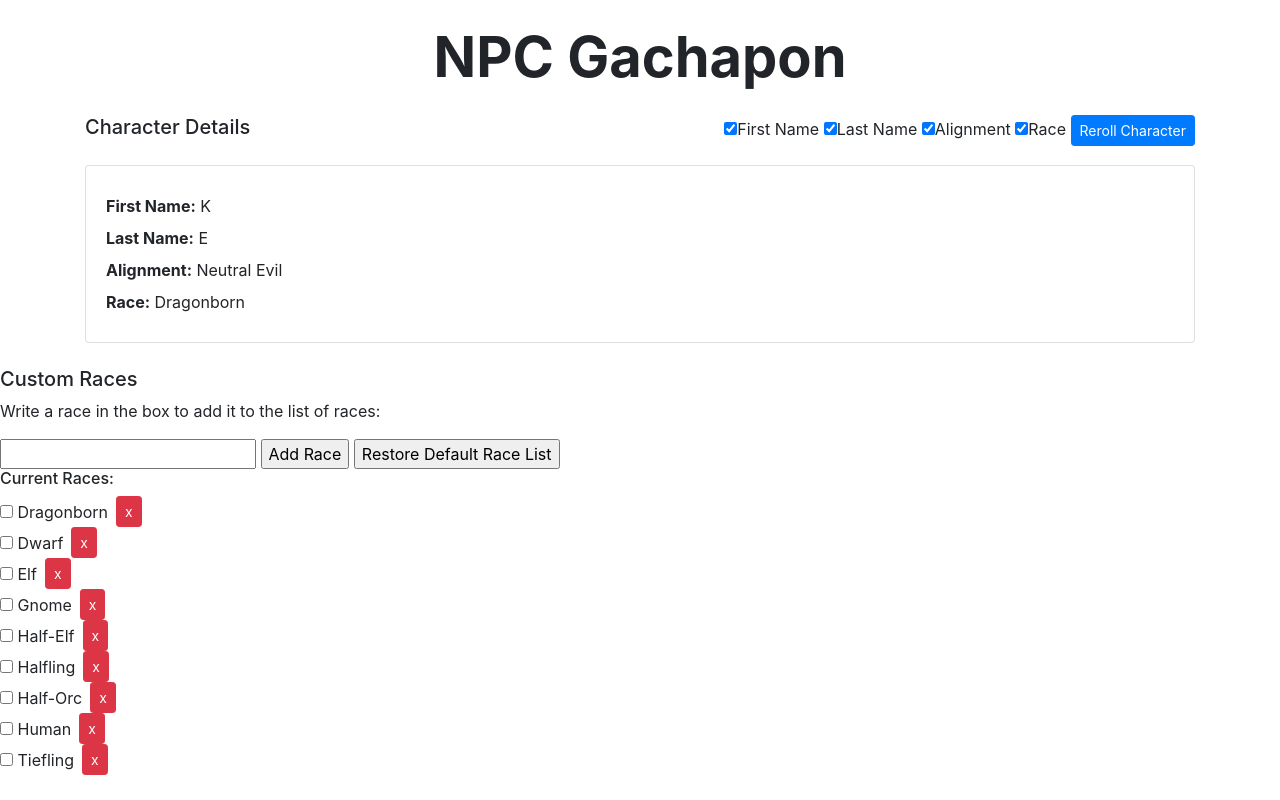
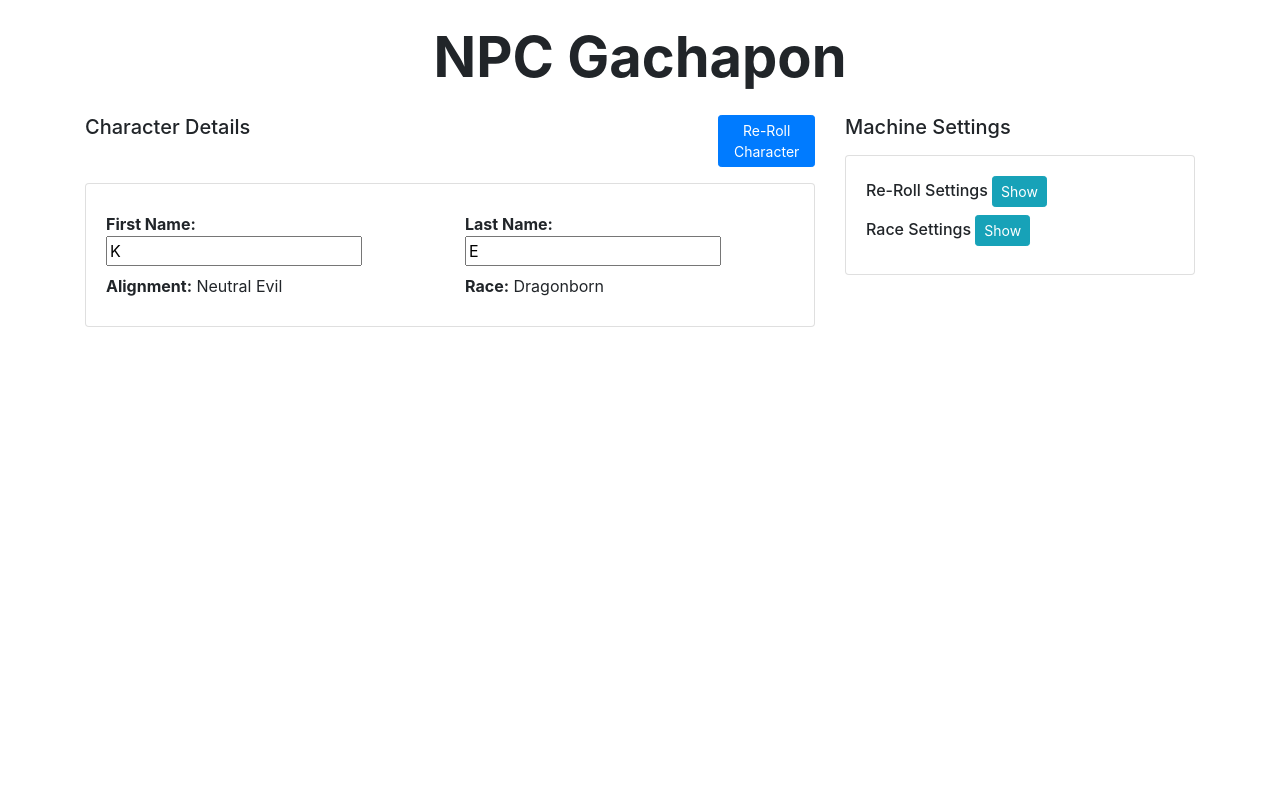
Before and after one commit to gregwht/npcgacha, a Flask app: page / in a window 1280 px wide. Run offline with Flask 3, Linux system fonts and the light colour scheme; some libraries are stand-ins or nearby versions.

Commit message:
Redesigned layout
Used Bootstrap to redesign the layout.
Now there is a left panel containing the chracter sheet, and a right panel containing the settings for character generation.
Re-Roll settings and Race settings are now hidden by default, and can be shown by clicking buttons.

```diff
--- a/app.py
+++ b/app.py
@@ -304,3 +304,17 @@ def delete_race():
 
 if __name__ == '__main__':
     app.run(debug=True)
+
+
+@app.route('/update-name', methods=['POST'])
+def update_name():
+    data = request.json
+    # Update the name based on 'type' and 'name' in 'data'
+    if data['type'] == 'first':
+        character['first_name'] = data['name']
+        print("First name updated:", character['first_name'])
+    elif data['type'] == 'last':
+        character['last_name'] = data['name']
+        print("Last name updated:", character['last_name'])
+    # Save the update to your character object or database as needed
+    return jsonify(success=True)
--- a/static/styles.css
+++ b/static/styles.css
@@ -6,3 +6,18 @@
 .clickable-text:hover {
     /* text-decoration: underline; */
 }
+
+.name-underline {
+    color: lightgray;
+}
+
+.row.align-items-center {
+    position: relative;
+}
+
+#race-settings-panel {
+    display: none; /* Initially hidden */
+    /* border: 1px solid #ccc;
+    padding: 10px;
+    background-color: white; */
+}
--- a/templates/index.html
+++ b/templates/index.html
@@ -15,69 +15,74 @@
         <h1 class="display-4 text-center mb-4 font-weight-bold">NPC Gachapon</h1>
 
         <div class="row mb-3">
+            <!-- CHARACTER SHEET -->
+            <div class="col-8">
+                <div class="row mb-3">
+                    <div class="col-10"><h5>Character Details</h5></div>
+                    <div class="col-2">
+                        <!-- Reroll character button -->
+                        <form action="/" method="post">
+                            <button type="submit" name="reroll_attribute" id="button_reroll_character" value="character" class="btn btn-primary btn-sm">Re-Roll Character</button>
+                        </form>
+                    </div>
+                </div>
+                <div class="card mt-3">
+                    <div class="card-body">
+                        <!-- First Name -->
+                        <div class="row align-items-center my-2">
                             <div class="col-6">
-                <h5>Character Details</h5>
+                                <span class="font-weight-bold clickable-text" onclick="rerollAttribute('first_name')">First Name:</span> <input type="text" id="first-name-input" value="{{ character['first_name'] }}" onblur="saveName('first')"/>
                             </div>
-            <div class="col-6 text-right">
+
+                        <!-- Last Name -->
+                            <div class="col-6">
+                                <span class="font-weight-bold clickable-text" onclick="rerollAttribute('last_name')">Last Name:</span>
+                                <input type="text" id="last-name-input" value="{{ character['last_name'] }}" onblur="saveName('last')"/>
+                            </div>
+                        </div>
+
+                        <!-- Alignment  -->
+                        <div class="row align-items-center my-2">
+                            <div class="col-6">
+                                <span class="font-weight-bold clickable-text" onclick="rerollAttribute('alignment')">Alignment:</span> {{ character['alignment'] }}
+                            </div>
+
+                        <!-- Race -->
+                            <div class="col-6">
+                                <span class="font-weight-bold clickable-text" onclick="rerollAttribute('race')">Race:</span> {{ character['race'] }}
+                            </div>
+                        </div>
+                    </div>
+                </div>
+
+            </div>
+
+            <!-- SETTINGS -->
+            <div class="col-4">
+                <h5>Machine Settings</h5>
+                <div class="card mt-3">
+                    <div class="card-body">
+
+                        <!-- RE-ROLLING SETTINGS -->
+                        <h6>Re-Roll Settings
+                            <button id="reroll-settings-button" class="btn btn-info btn-sm m1-2">Show</button>
+                        </h6>
+                        <div id="reroll-settings-panel" style="display:none;">
                             <form action="/" method="post">
                                 <!-- Checkbox to select which attributes to reroll -->
                                 <label><input type="checkbox" name="reroll_checkbox" id="checkbox_first_name" value="first_name" {{ checkbox_states['first_name'] }}>First Name</label>
                                 <label><input type="checkbox" name="reroll_checkbox" id="checkbox_last_name" value="last_name" {{ checkbox_states['last_name'] }}>Last Name</label>
                                 <label><input type="checkbox" name="reroll_checkbox" id="checkbox_alignment" value="alignment" {{ checkbox_states['alignment'] }}>Alignment</label>
                                 <label><input type="checkbox" name="reroll_checkbox" id="checkbox_race" value="race" {{ checkbox_states['race'] }}>Race</label>
-                    <!-- Reroll character button -->
-                    <button type="submit" name="reroll_attribute" id="button_reroll_character" value="character" class="btn btn-primary btn-sm">Reroll Character</button>
                             </form>
                         </div>
-        </div>
 
-        <!-- CHARACTER SHEET -->
-        <div class="card mt-3">
-            <div class="card-body">
-                <div class="row align-items-center my-2">
-                    <div class="col-3">
-                        <span class="font-weight-bold clickable-text" onclick="rerollAttribute('first_name')">First Name:</span> {{ character['first_name'] }}
-                    </div>
-                </div>
-
-                <div class="row align-items-center my-2">
-                    <div class="col-3">
-                        <span class="font-weight-bold clickable-text" onclick="rerollAttribute('last_name')">Last Name:</span> {{ character['last_name'] }}
-                    </div>
-                </div>
-<!--
-                <div class="row align-items-center my-2">
-                    <div class="col-3">
-                        <span class="font-weight-bold clickable-text">GPT Name:</span> {{ character['gpt_name'] }}
-                    </div>
-                </div> -->
-
-                <div class="row align-items-center my-2">
-                    <div class="col-3">
-                        <span class="font-weight-bold clickable-text" onclick="rerollAttribute('alignment')">Alignment:</span> {{ character['alignment'] }}
-                    </div>
-                </div>
-
-                <div class="row align-items-center my-2">
-                    <div class="col-3">
-                        <span class="font-weight-bold clickable-text" onclick="rerollAttribute('race')">Race:</span> {{ character['race'] }}
-                    </div>
-                </div>
-            </div>
-        </div>
-    </div>
-
-
-    <div>
-        <h5>Custom Races</h5>
-        <!-- Race submission -->
-        <p>Write a race in the box to add it to the list of races:</p>
-        <form action="/" method="post">
-            <input type="text" id="custom_race" name="custom_race">
-            <input type="submit" value="Add Race">
-            <input type="submit" id="restore_races" name="restore_races" value="Restore Default Race List">
-        </form>
-
+                        <!-- RACE SETTINGS -->
+                        <h6>Race Settings
+                            <button id="race-settings-button" class="btn btn-info btn-sm m1-2">Show</button>
+                        </h6>
+                        <!-- Collapsible Panel for Custom Races -->
+                        <div id="race-settings-panel" style="display:none;">
                             <!-- Race list -->
                             <h6>Current Races:</h6>
                             <ul class="list-unstyled">
@@ -95,10 +100,90 @@
                                     </li>
                                 {% endfor %}
                             </ul>
-        <!-- </form> -->
+                            <h6>Custom Races:</h6>
+                            <!-- Race submission -->
+                            <p>Write a race in the box to add it to the list of races:</p>
+                            <form action="/" method="post">
+                                <input type="text" id="custom_race" name="custom_race">
+                                <input type="submit" value="Add Race">
+
+                                <input type="submit" id="restore_races" name="restore_races" class="btn-danger" value="Restore Default Race List">
+                            </form>
+                        </div>
+                    </div>
+                </div>
+            </div>
+        </div>
     </div>
 
+
     <script>
+        // ======== CHARACTER SHEET ========
+        // ==== Saving names when entered in name boxes ====
+        function saveName(type) {
+            if (type === 'first') {
+                var firstName = document.getElementById('first-name-input').value;
+                console.log('First Name saved as:', firstName);
+                // AJAX for sending name back to server
+                var xhr = new XMLHttpRequest();
+                xhr.open("POST", "/update-name", true);
+                xhr.setRequestHeader("Content-Type", "application/json");
+                xhr.onreadystatechange = function () {
+                    if (this.readyState === XMLHttpRequest.DONE && this.status === 200) {
+                        console.log("Name update successful");
+                    }
+                }
+                xhr.send(JSON.stringify({type: type, name: type === 'first' ? firstName: lastName}));
+
+            } else if (type === 'last') {
+                var lastName = document.getElementById('last-name-input').value;
+                console.log('Last Name saved as:', lastName);
+                // AJAX for sending name back to server
+                var xhr = new XMLHttpRequest();
+                xhr.open("POST", "/update-name", true);
+                xhr.setRequestHeader("Content-Type", "application/json");
+                xhr.onreadystatechange = function () {
+                    if (this.readyState === XMLHttpRequest.DONE && this.status === 200) {
+                        console.log("Name update successful");
+                    }
+                }
+                xhr.send(JSON.stringify({type: type, name: type === 'last' ? firstName: lastName}));
+
+            }
+        }
+
+        // ======== GACHAPON SETTINGS ========
+
+        // ==== Collapsible Panels ====
+        // Re-Roll Settings
+        document.getElementById("reroll-settings-button").addEventListener("click", function() {
+
+        var panel = document.getElementById("reroll-settings-panel");
+        var button = document.getElementById("reroll-settings-button");
+
+        if (panel.style.display === "none") {
+            panel.style.display = "block";
+            button.innerHTML = "<i>Hide</i>";
+        } else {
+            panel.style.display = "none";
+            button.innerHTML = "Show"
+        }
+        });
+        // Race Settings
+        document.getElementById("race-settings-button").addEventListener("click", function() {
+
+        var panel = document.getElementById("race-settings-panel");
+        var button = document.getElementById("race-settings-button");
+
+        if (panel.style.display === "none") {
+            panel.style.display = "block";
+            button.innerHTML = "<i>Hide</i>";
+        } else {
+            panel.style.display = "none";
+            button.innerHTML = "Show"
+        }
+        });
+
         // ==== Updating Reroll Character button text depending on checkbox states ====
         // First get references to checkboxes and button
         var checkbox_first_name = document.getElementById("checkbox_first_name")
@@ -110,7 +195,7 @@
         // Then update the button text based on checkbox states
         function updateRerollButton() {
             if (checkbox_first_name.checked && checkbox_last_name.checked && checkbox_alignment.checked && checkbox_race.checked) {
-                button_reroll_character.innerHTML = "Re-roll entire character"
+                button_reroll_character.innerHTML = "Re-roll Character"
             } else {
                 button_reroll_character.innerHTML = "<i>Re-roll selected</i>"
             }
@@ -141,9 +226,6 @@
             document.body.appendChild(form);
             form.submit();
         }
-
     </script>
-
-
 </body>
 </html>
```
Lines whose indentation alone changed are shown as unchanged.
